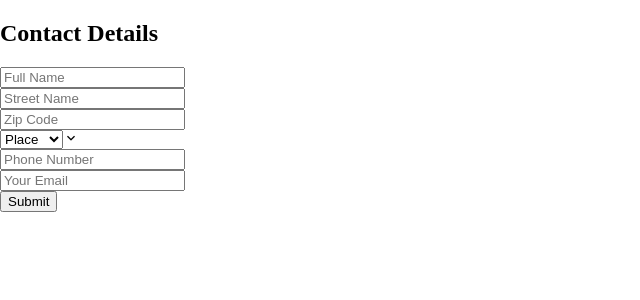
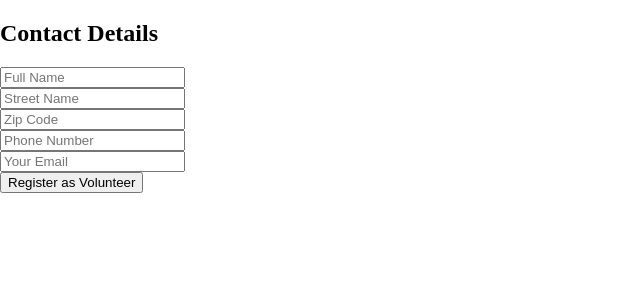
Before and after one commit to guyam23-meet/nefashot-proj, a Flask app: template templates/info.html in a window 1280 px wide. Shown: the top 300 px of the page, without its empty margins (0-640 px from the left). Run offline with Flask 2, Linux system fonts and the light colour scheme; the template is opened without the code that fills it, so the values that code supplies are empty.

Commit message:
Update info.html

```diff
--- a/templates/info.html
+++ b/templates/info.html
@@ -16,25 +16,14 @@
 				<div class="form-right">
 					<h2>Contact Details</h2>
 					<div class="form-row">
-						<input type="text" name="street" class="street" id="street" placeholder="Full Name" required>
+						<input type="text" name="full_name" class="street" id="street" placeholder="Full Name" required>
 					</div>
 					<div class="form-row">
-						<input type="text" name="additional" class="additional" id="additional" placeholder="Street Name" required>
+						<input type="text" name="street" class="additional" id="additional" placeholder="Street Name" required>
 					</div>
 					<div class="form-group">
 						<div class="form-row form-row-1">
 							<input type="text" name="zip" class="zip" id="zip" placeholder="Zip Code" required>
-						</div>
-						<div class="form-row form-row-2">
-							<select name="place">
-							    <option value="place">Place</option>
-							    <option value="Street">Street</option>
-							    <option value="District">District</option>
-							    <option value="City">City</option>
-							</select>
-							<span class="select-btn">
-							  	<i class="zmdi zmdi-chevron-down"></i>
-							</span>
 						</div>
 					</div>
 					<div class="form-row">
@@ -50,7 +39,7 @@
 					</div>
 
 					<div class="form-row-last">
-						<input type="submit" name="register" class="register" value="Submit">
+						<input type="submit" name="register" class="register" value="Register as Volunteer">
 					</div>
 				</div>
 			</form>
```
